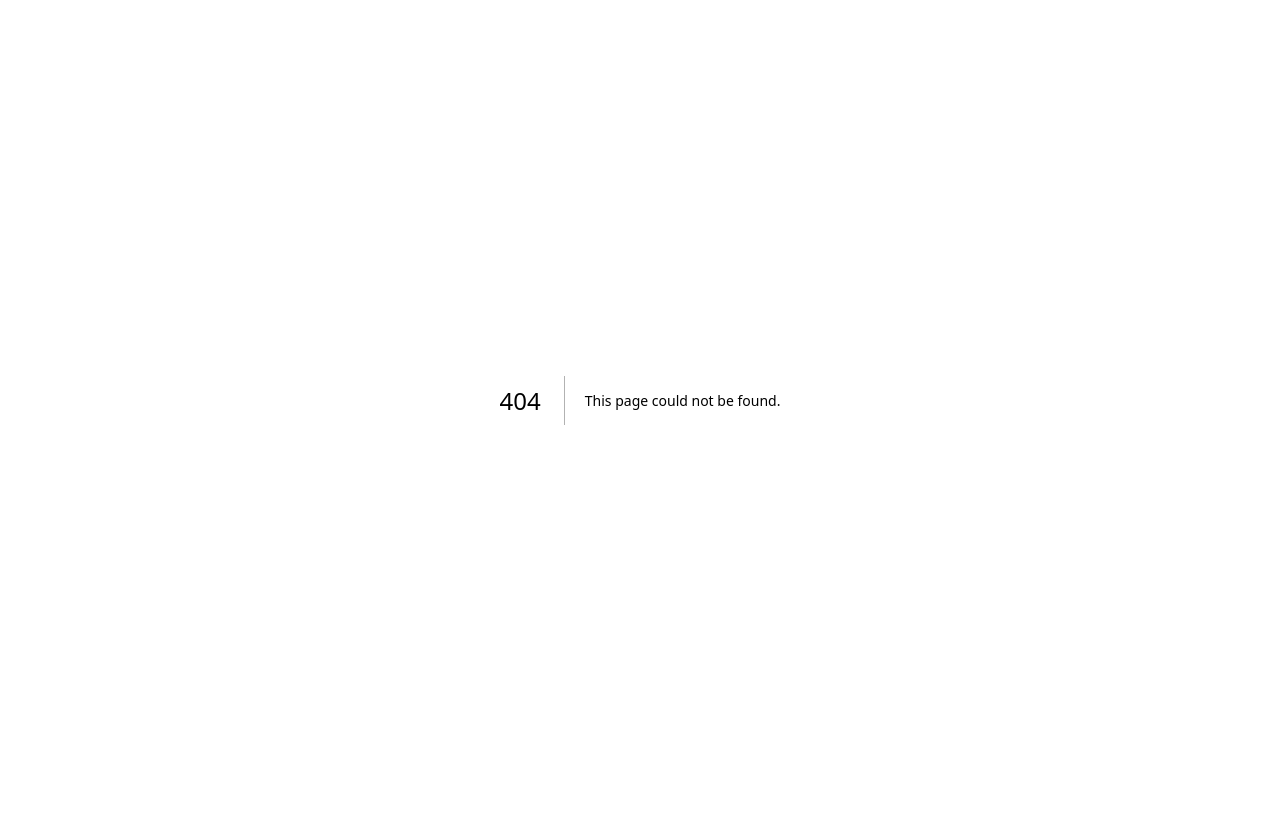
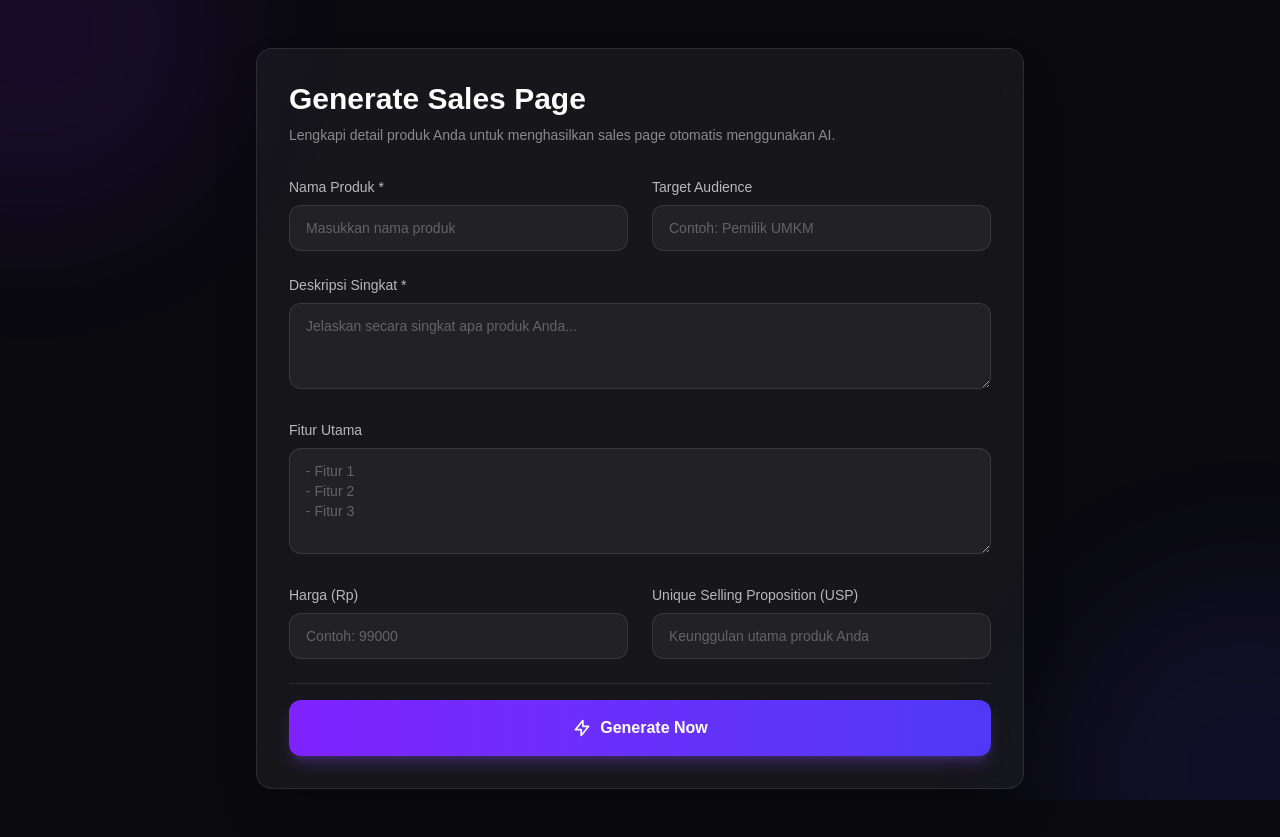
Before and after one commit to muhammadkhoirulanam18/PT-Dakwah-Digital-Network, a Next.js app in the folder frontend/: page /dashboard/generate in a window 1280 px wide. Before the commit this address had no page. Before the commit the page ends 800 px from the top, so only its background shows below. Built offline with nearby package versions, Linux system fonts and the light colour scheme; no server answers.

Commit message:
feat: add product input form with API Integration

```diff
--- /dev/null
+++ b/frontend/src/app/dashboard/generate/page.tsx
@@ -0,0 +1,190 @@
+'use client';
+
+import { useState } from 'react';
+import { useRouter } from 'next/navigation';
+import api from '@/lib/axios';
+
+export default function GeneratePage() {
+  const router = useRouter();
+  const [formData, setFormData] = useState({
+    name: '',
+    description: '',
+    features: '',
+    audience: '',
+    price: '',
+    usp: '',
+  });
+  const [loading, setLoading] = useState(false);
+  const [error, setError] = useState<string | null>(null);
+
+  const handleChange = (e: React.ChangeEvent<HTMLInputElement | HTMLTextAreaElement>) => {
+    setFormData({ ...formData, [e.target.name]: e.target.value });
+    setError(null);
+  };
+
+  const handleSubmit = async (e: React.FormEvent) => {
+    e.preventDefault();
+    setLoading(true);
+    setError(null);
+
+    try {
+      const response = await api.post('/api/auth/generate', {
+        product_name: formData.name,
+        description: formData.description,
+        features: formData.features,
+        audience: formData.audience,
+        price: formData.price,
+        usp: formData.usp,
+      });
+
+      if (response.data?.data?.id) {
+        router.push(`/dashboard/preview/${response.data.data.id}`);
+      }
+    } catch (err: any) {
+      setError(err.response?.data?.message || 'Terjadi kesalahan saat memproses data.');
+    } finally {
+      setLoading(false);
+    }
+  };
+
+  return (
+    <div className="min-h-screen bg-[#0a0a0f] py-12 px-4 sm:px-6 lg:px-8 relative">
+      <div className="fixed inset-0 overflow-hidden pointer-events-none">
+        <div className="absolute -top-40 -left-40 w-96 h-96 bg-violet-600/10 rounded-full blur-3xl" />
+        <div className="absolute -bottom-40 -right-40 w-96 h-96 bg-indigo-600/10 rounded-full blur-3xl" />
+      </div>
+
+      <div className="max-w-3xl mx-auto relative z-10">
+        <div className="bg-white/5 backdrop-blur-xl border border-white/10 rounded-2xl shadow-2xl p-8">
+          <div className="mb-8">
+            <h1 className="text-3xl font-bold text-white mb-2">Generate Sales Page</h1>
+            <p className="text-white/50 text-sm">Lengkapi detail produk Anda untuk menghasilkan sales page otomatis menggunakan AI.</p>
+          </div>
+
+          {error && (
+            <div className="mb-6 p-4 bg-red-500/10 border border-red-500/20 rounded-xl text-red-400 text-sm">
+              {error}
+            </div>
+          )}
+
+          <form onSubmit={handleSubmit} className="space-y-6">
+            <div className="grid grid-cols-1 md:grid-cols-2 gap-6">
+              <div className="space-y-2">
+                <label htmlFor="name" className="block text-sm font-medium text-white/70">Nama Produk *</label>
+                <input
+                  type="text"
+                  id="name"
+                  name="name"
+                  required
+                  disabled={loading}
+                  value={formData.name}
+                  onChange={handleChange}
+                  className="w-full px-4 py-3 bg-white/5 border border-white/10 rounded-xl text-white placeholder-white/30 text-sm focus:outline-none focus:ring-2 focus:ring-violet-500/50 focus:border-violet-500/50 transition-all duration-200"
+                  placeholder="Masukkan nama produk"
+                />
+              </div>
+
+              <div className="space-y-2">
+                <label htmlFor="audience" className="block text-sm font-medium text-white/70">Target Audience</label>
+                <input
+                  type="text"
+                  id="audience"
+                  name="audience"
+                  disabled={loading}
+                  value={formData.audience}
+                  onChange={handleChange}
+                  className="w-full px-4 py-3 bg-white/5 border border-white/10 rounded-xl text-white placeholder-white/30 text-sm focus:outline-none focus:ring-2 focus:ring-violet-500/50 focus:border-violet-500/50 transition-all duration-200"
+                  placeholder="Contoh: Pemilik UMKM"
+                />
+              </div>
+            </div>
+
+            <div className="space-y-2">
+              <label htmlFor="description" className="block text-sm font-medium text-white/70">Deskripsi Singkat *</label>
+              <textarea
+                id="description"
+                name="description"
+                required
+                disabled={loading}
+                value={formData.description}
+                onChange={handleChange}
+                rows={3}
+                className="w-full px-4 py-3 bg-white/5 border border-white/10 rounded-xl text-white placeholder-white/30 text-sm focus:outline-none focus:ring-2 focus:ring-violet-500/50 focus:border-violet-500/50 transition-all duration-200"
+                placeholder="Jelaskan secara singkat apa produk Anda..."
+              />
+            </div>
+
+            <div className="space-y-2">
+              <label htmlFor="features" className="block text-sm font-medium text-white/70">Fitur Utama</label>
+              <textarea
+                id="features"
+                name="features"
+                disabled={loading}
+                value={formData.features}
+                onChange={handleChange}
+                rows={4}
+                className="w-full px-4 py-3 bg-white/5 border border-white/10 rounded-xl text-white placeholder-white/30 text-sm focus:outline-none focus:ring-2 focus:ring-violet-500/50 focus:border-violet-500/50 transition-all duration-200"
+                placeholder="- Fitur 1&#10;- Fitur 2&#10;- Fitur 3"
+              />
+            </div>
+
+            <div className="grid grid-cols-1 md:grid-cols-2 gap-6">
+              <div className="space-y-2">
+                <label htmlFor="price" className="block text-sm font-medium text-white/70">Harga (Rp)</label>
+                <input
+                  type="number"
+                  id="price"
+                  name="price"
+                  disabled={loading}
+                  value={formData.price}
+                  onChange={handleChange}
+                  className="w-full px-4 py-3 bg-white/5 border border-white/10 rounded-xl text-white placeholder-white/30 text-sm focus:outline-none focus:ring-2 focus:ring-violet-500/50 focus:border-violet-500/50 transition-all duration-200"
+                  placeholder="Contoh: 99000"
+                />
+              </div>
+
+              <div className="space-y-2">
+                <label htmlFor="usp" className="block text-sm font-medium text-white/70">Unique Selling Proposition (USP)</label>
+                <input
+                  type="text"
+                  id="usp"
+                  name="usp"
+                  disabled={loading}
+                  value={formData.usp}
+                  onChange={handleChange}
+                  className="w-full px-4 py-3 bg-white/5 border border-white/10 rounded-xl text-white placeholder-white/30 text-sm focus:outline-none focus:ring-2 focus:ring-violet-500/50 focus:border-violet-500/50 transition-all duration-200"
+                  placeholder="Keunggulan utama produk Anda"
+                />
+              </div>
+            </div>
+
+            <div className="pt-4 border-t border-white/10">
+              <button
+                type="submit"
+                disabled={loading}
+                className="w-full py-4 px-6 bg-gradient-to-r from-violet-600 to-indigo-600 hover:from-violet-500 hover:to-indigo-500 disabled:opacity-60 disabled:cursor-not-allowed text-white font-semibold rounded-xl transition-all duration-200 shadow-lg shadow-violet-500/25 hover:shadow-violet-500/40 hover:-translate-y-0.5 active:translate-y-0 flex items-center justify-center gap-2"
+              >
+                {loading ? (
+                  <>
+                    <svg className="animate-spin -ml-1 mr-2 h-5 w-5 text-white" xmlns="http://www.w3.org/2000/svg" fill="none" viewBox="0 0 24 24">
+                      <circle className="opacity-25" cx="12" cy="12" r="10" stroke="currentColor" strokeWidth="4"></circle>
+                      <path className="opacity-75" fill="currentColor" d="M4 12a8 8 0 018-8V0C5.373 0 0 5.373 0 12h4zm2 5.291A7.962 7.962 0 014 12H0c0 3.042 1.135 5.824 3 7.938l3-2.647z"></path>
+                    </svg>
+                    Generating Sales Page...
+                  </>
+                ) : (
+                  <>
+                    <svg className="w-5 h-5" fill="none" stroke="currentColor" viewBox="0 0 24 24" xmlns="http://www.w3.org/2000/svg">
+                      <path strokeLinecap="round" strokeLinejoin="round" strokeWidth={2} d="M13 10V3L4 14h7v7l9-11h-7z" />
+                    </svg>
+                    Generate Now
+                  </>
+                )}
+              </button>
+            </div>
+          </form>
+        </div>
+      </div>
+    </div>
+  );
+}
```
Also changed, not shown: 1 other file (tests, documents, lock files or other folders).
